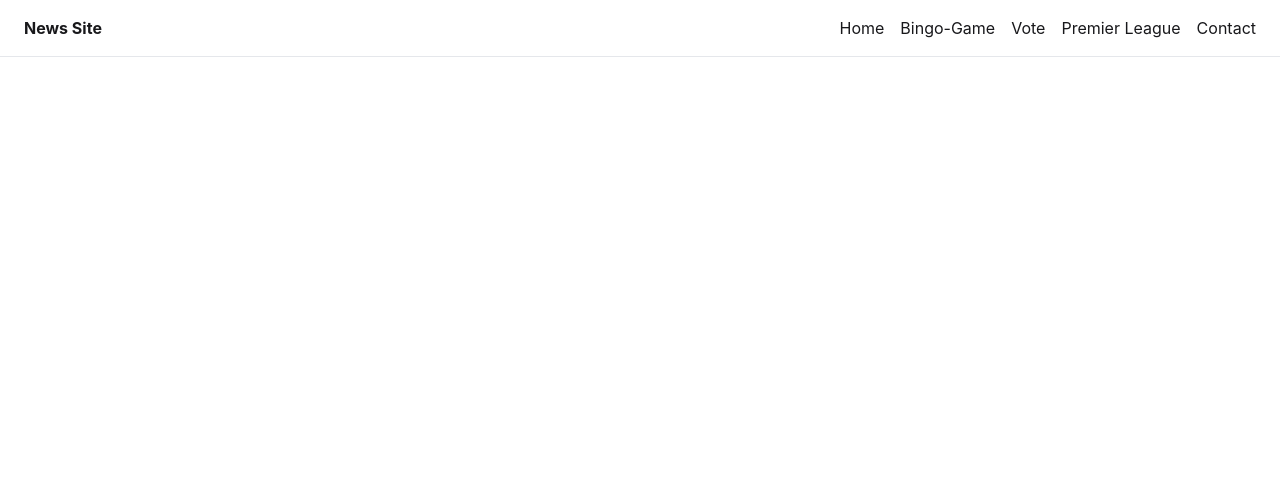
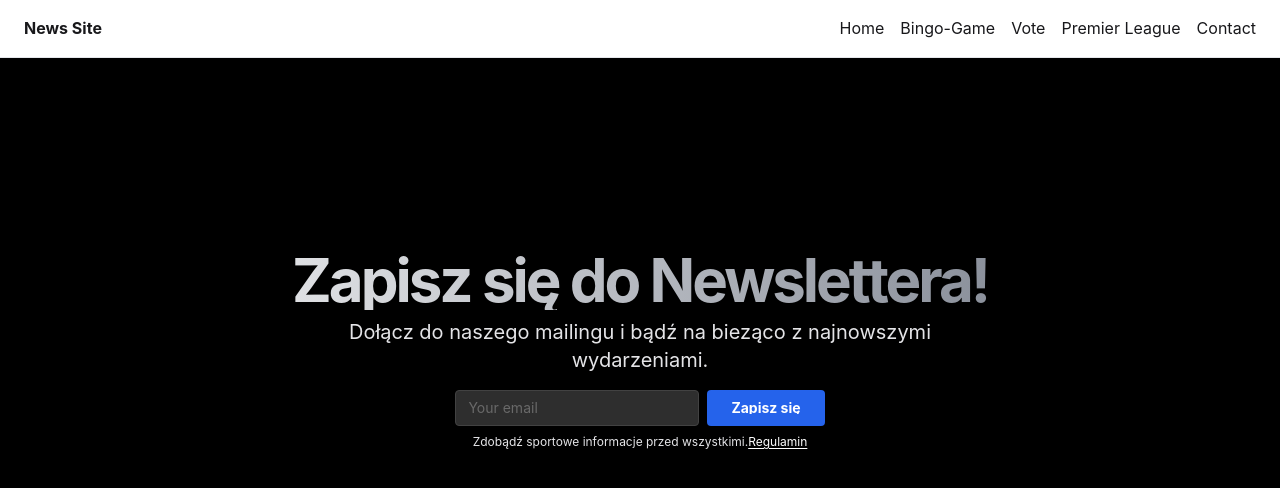
Before and after one commit to b1lbudwebinho/FOOTBALL_BETA_TRIVIA, a React (Create React App) app in the folder frontgame/: page /contact in a window 1280 px wide. Shown: the top 488 px of the page. Built offline with nearby package versions, Linux system fonts and the light colour scheme.

Commit message:
Feature/ Created ui structure for contact

```diff
--- a/frontgame/package.json
+++ b/frontgame/package.json
@@ -3,8 +3,8 @@
   "version": "0.1.0",
   "private": true,
   "dependencies": {
-    "@mantine/core": "^7.9.2",
-    "@mantine/hooks": "^7.9.2",
+    "@mantine/core": "^7.10.1",
+    "@mantine/hooks": "^7.10.1",
     "@testing-library/jest-dom": "^5.17.0",
     "@testing-library/react": "^13.4.0",
     "@testing-library/user-event": "^13.5.0",
--- a/frontgame/src/App.tsx
+++ b/frontgame/src/App.tsx
@@ -8,6 +8,8 @@ import Game from './Components/Game/Game';
 import { BrowserRouter, Route, Routes } from 'react-router-dom';
 import VotingComponent from './Components/VoteComp/VotingComponent';
 import Navbar from './Components/Navbar/Navbar';
+import ContactCard from './Components/ContactCard/ContactCard';
+import { MantineProvider } from '@mantine/core';
 
 function App() {
   return (
@@ -19,11 +21,12 @@ function App() {
           <CardList /> */}
           <Route path="/" element={<NewsPage />} />
           <Route path="/teams" element={<TeamsCard />} />
+          <Route path="/contact" element={<ContactCard />} />
           {/* <Route path="/game" element={<Game />} /> */}
           <Route path="/vote" element={<VotingComponent
             optionA={{ image: '/images/realmadri.jpeg', label: 'Option A' }}
             optionB={{ image: '/images/Borussia.png', label: 'Option B' }}
-          />} />
+            />} />
 
         </Routes>
     </div>
--- /dev/null
+++ b/frontgame/src/Components/ContactCard/ContactCard.css
@@ -0,0 +1,9 @@
+.email-input {
+    flex: 1;
+    padding: 0.75rem 1rem;
+    border-radius: 0.25rem;
+    border: 1px solid #374151;
+    background-color: #2c2f36;
+    color: white;
+    outline: none;
+  }
--- /dev/null
+++ b/frontgame/src/Components/ContactCard/ContactCard.tsx
@@ -0,0 +1,120 @@
+import { useState, useRef } from "react";
+import { Autocomplete, Loader, Container, Stack, Text, Title, Button } from "@mantine/core";
+import { Link } from "react-router-dom";
+import '@mantine/core/styles.css';
+
+// The load function provided /w mantine-ui
+function AutocompleteLoading() {
+  const timeoutRef = useRef<number>(-1);
+  const [value, setValue] = useState('');
+  const [loading, setLoading] = useState(false);
+  const [data, setData] = useState<string[]>([]);
+
+  const handleChange = (val: string) => {
+    window.clearTimeout(timeoutRef.current);
+    setValue(val);
+    setData([]);
+
+    if (val.trim().length === 0 || val.includes('@')) {
+      setLoading(false);
+    } else {
+      setLoading(true);
+      timeoutRef.current = window.setTimeout(() => {
+        setLoading(false);
+        setData(['gmail.com', 'outlook.com', 'yahoo.com'].map((provider) => `${val}@${provider}`));
+      }, 1000);
+    }
+  };
+  return (
+    <Autocomplete
+      value={value}
+      data={data}
+      onChange={handleChange}
+      rightSection={loading ? <Loader size="1rem" /> : null}
+      placeholder="Your email"
+    />
+  );
+}
+
+export default function ContactCard() {
+  const [email, setEmail] = useState("");
+  const [error, setError] = useState("");
+  const [success, setSuccess] = useState("");
+
+  const validateEmail = (email: string) => {
+    const re = /^[^\s@]+@[^\s@]+\.[^\s@]+$/;  //simple email regex.
+    return re.test(String(email).toLowerCase());
+  };
+
+  const handleSubmit = async (e: React.FormEvent<HTMLFormElement>) => {
+    e.preventDefault();
+    setError("");
+    setSuccess("");
+
+    if(!validateEmail(email)) {
+      setError("Please enter a valid email address.");
+      return;
+    }
+    try {
+      const response = await fetch("/api/send-email", {
+        method: "POST",
+        headers: {
+          "Content-Type": "application/json",
+        },
+        body: JSON.stringify({ email }),
+      });
+      if(response.ok) {
+        setSuccess("Email sent successfully!");
+      } else {
+        setError("Failed to send email.");
+      }
+    } catch(error) {
+      setError("An error occured, Please try again.");
+    }
+  };
+
+  return (
+      <section className="w-full h-screen py-12 md:py-24 lg:py-32 xl:py-48 bg-black">
+        <div className="container px-4 md:px-6">
+          <div className="grid gap-6 items-center">
+            <div className="flex flex-col justify-center space-y-4 text-center">
+              <div className="space-y-2">
+                <h1 className="text-3xl font-bold tracking-tighter sm:text-5xl xl:text-6xl/none bg-clip-text text-transparent bg-gradient-to-r from-white to-gray-500">
+                  Zapisz się do Newslettera!
+                </h1>
+                <p className="max-w-[600px] text-zinc-200 md:text-xl dark:text-zinc-100 mx-auto">
+                  Dołącz do naszego mailingu i bądź na bieząco z najnowszymi wydarzeniami.
+                </p>
+              </div>
+              <div className="w-full max-w-sm space-y-2 mx-auto">
+                <form onSubmit={handleSubmit} className="inline-flex space-x-2 mx-auto">
+                  <AutocompleteLoading />
+                  <Button className="bg-white text-black" type="submit"
+                  style={{
+                      backgroundColor: '#2563eb',
+                      color: 'white',
+                      padding: '0.75rem 1.5rem',
+                      borderRadius: '0.25rem',
+                      border: 'none',
+                      fontWeight: 'bold',
+                      flexShrink: 0
+                    }}
+                  >
+                    Zapisz się
+                  </Button>
+                </form>
+                {error && <Text style={{ color: 'red', fontSize: '0.75rem' }}>{error}</Text>}
+                {success && <Text style={{ color: 'green', fontSize: '0.75rem' }}>{success}</Text>}
+                <p className="text-xs text-zinc-200 dark:text-zinc-100">
+                  Zdobądź sportowe informacje przed wszystkimi.
+                  <Link className="underline underline-offset-2 text-white" to="#" >
+                    Regulamin
+                  </Link>
+                </p>
+              </div>
+            </div>
+          </div>
+        </div>
+      </section>
+    )
+}
--- a/frontgame/src/Components/Navbar/Navbar.tsx
+++ b/frontgame/src/Components/Navbar/Navbar.tsx
@@ -20,7 +20,7 @@ const Navbar = () => {
                         <Link className="text-zinc-900 hover:text-zinc-700" to="/teams">
                             Premier League
                         </Link>
-                        <Link className="text-zinc-900 hover:text-zinc-700" to="#">
+                        <Link className="text-zinc-900 hover:text-zinc-700" to="/contact">
                             Contact
                         </Link>
                     </div>
--- a/frontgame/src/index.tsx
+++ b/frontgame/src/index.tsx
@@ -4,6 +4,7 @@ import './index.css';
 import App from './App';
 import reportWebVitals from './reportWebVitals';
 import { BrowserRouter } from 'react-router-dom';
+import { MantineProvider } from '@mantine/core';
 
 const root = ReactDOM.createRoot(
   document.getElementById('root') as HTMLElement
@@ -11,7 +12,9 @@ const root = ReactDOM.createRoot(
 root.render(
   <React.StrictMode>
     <BrowserRouter>
-      <App />
+      <MantineProvider defaultColorScheme='dark'>
+        <App />
+      </MantineProvider>
     </BrowserRouter>
   </React.StrictMode>
 );
```
Also changed, not shown: 1 other file (tests, documents, lock files or other folders).
